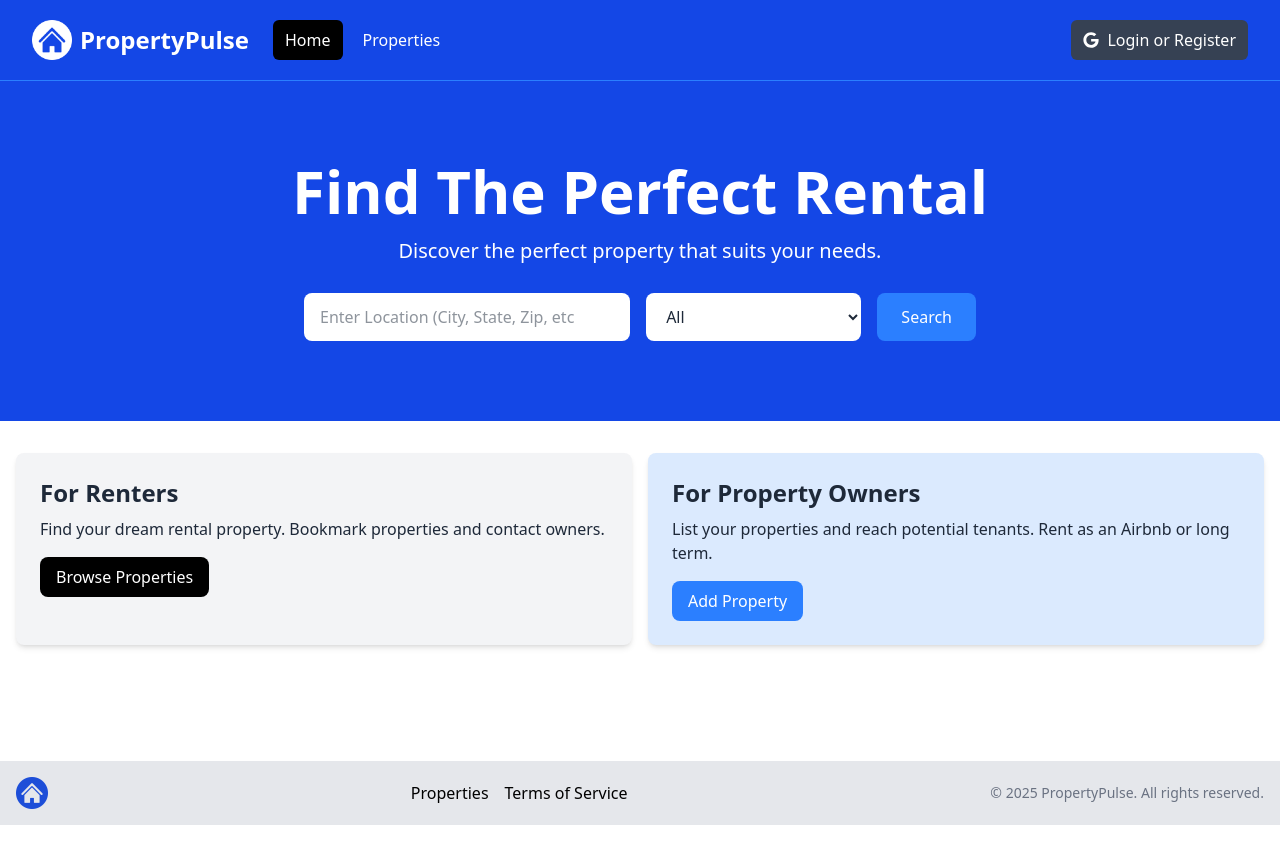
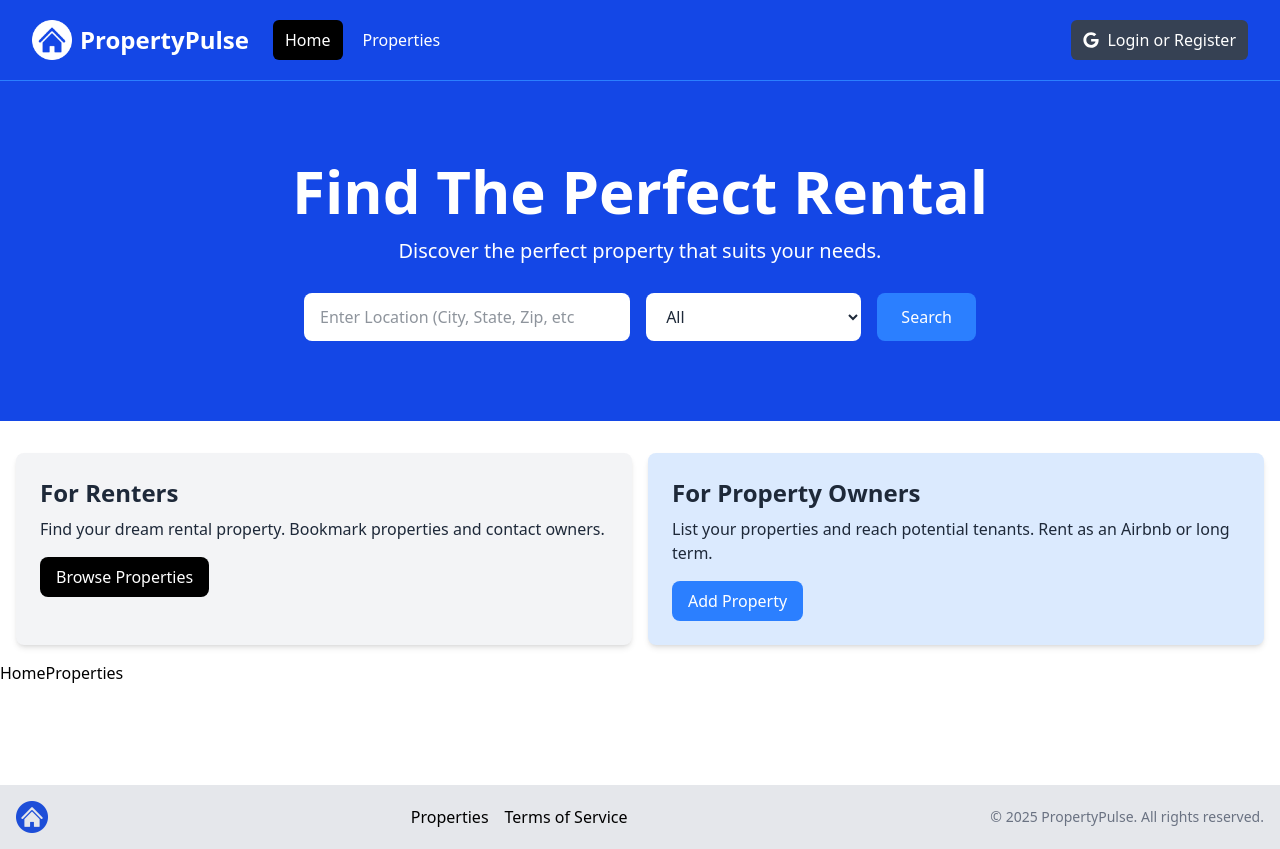
Before and after one commit to sandeshkhadka10/PropertyRental, a Next.js app: page / in a window 1280 px wide. Before the commit the page ends 825 px from the top, so only its background shows below. Built offline with nearby package versions, Linux system fonts and the light colour scheme.

Commit message:
going to display random properties in the home page

```diff
--- a/app/page.jsx
+++ b/app/page.jsx
@@ -1,11 +1,13 @@
 import Hero from '@/components/Hero.jsx';
 import InfoBoxes from '@/components/InfoBoxes.jsx';
+import HomeProperties from '@/components/HomeProperties';
 
 const HomePage = () => {
     return (
         <>
           <Hero/>
           <InfoBoxes/>
+          <HomeProperties/>
         </>
     )
 };
--- /dev/null
+++ b/components/HomeProperties.jsx
@@ -0,0 +1,9 @@
+const HomeProperties = ()=>{
+    return(
+        <>
+         HomeProperties
+        </>
+    )
+}
+
+export default HomeProperties;
```
